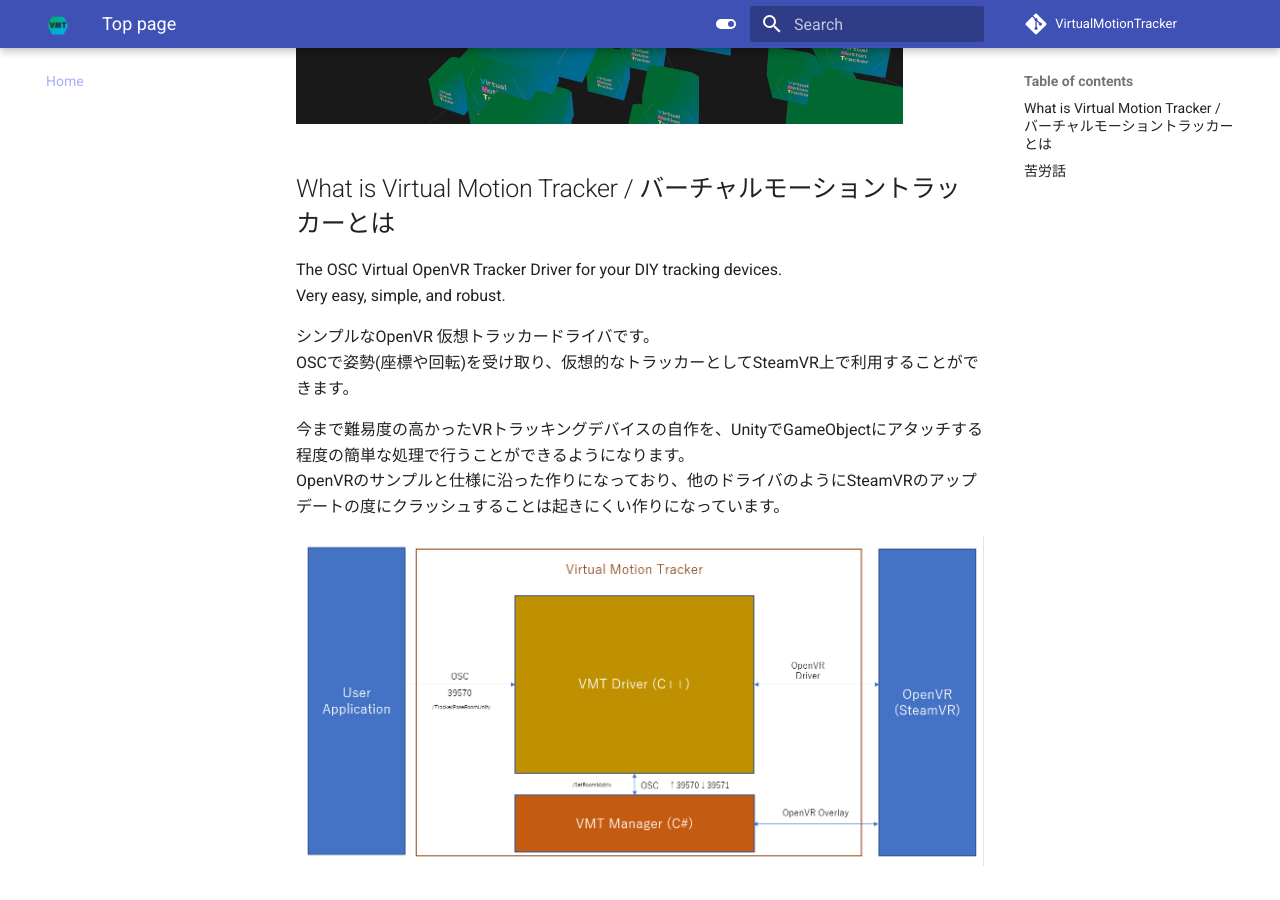
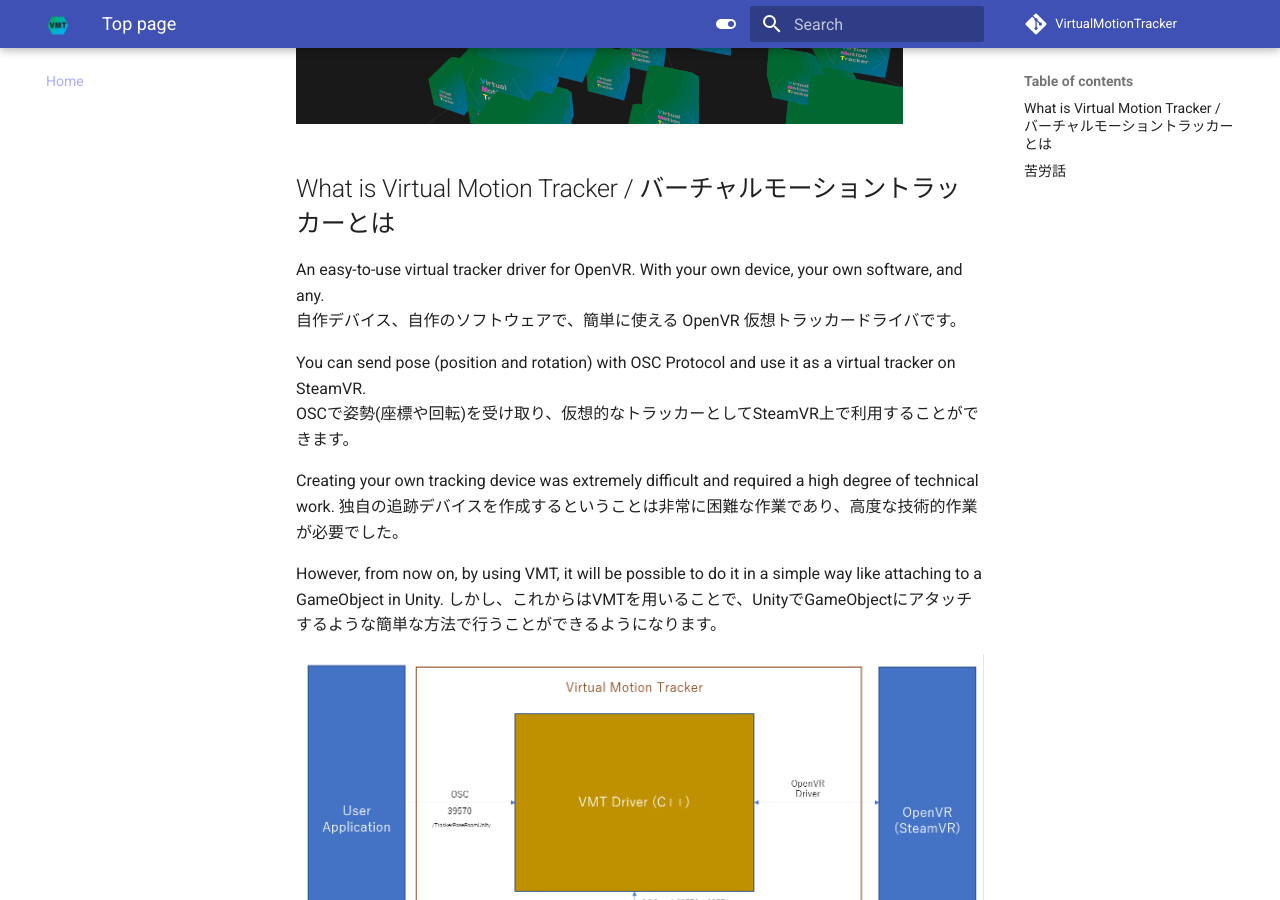
Before and after one commit to gpsnmeajp/VirtualMotionTrackerDocument, an MkDocs documentation site: the page built from docs/index.md, in a window 1280 px wide and 900 px high, scrolled down 545 px. Built offline with MkDocs 1.6.1 and Material for MkDocs 9.7.7, drawn with Linux system fonts in a browser that asks for light colours; comment, search, counter and statistics services are not loaded.

Commit message:
indexを書き換え

```diff
--- a/docs/index.md
+++ b/docs/index.md
@@ -9,14 +9,17 @@
 
 ## What is Virtual Motion Tracker / バーチャルモーショントラッカーとは
 
-The OSC Virtual OpenVR Tracker Driver for your DIY tracking devices.
-Very easy, simple, and robust.
+An easy-to-use virtual tracker driver for OpenVR. With your own device, your own software, and any.
+自作デバイス、自作のソフトウェアで、簡単に使える OpenVR 仮想トラッカードライバです。
 
-シンプルなOpenVR 仮想トラッカードライバです。
+You can send pose (position and rotation) with OSC Protocol and use it as a virtual tracker on SteamVR.
 OSCで姿勢(座標や回転)を受け取り、仮想的なトラッカーとしてSteamVR上で利用することができます。
 
-今まで難易度の高かったVRトラッキングデバイスの自作を、UnityでGameObjectにアタッチする程度の簡単な処理で行うことができるようになります。
-OpenVRのサンプルと仕様に沿った作りになっており、他のドライバのようにSteamVRのアップデートの度にクラッシュすることは起きにくい作りになっています。
+Creating your own tracking device was extremely difficult and required a high degree of technical work.
+独自の追跡デバイスを作成するということは非常に困難な作業であり、高度な技術的作業が必要でした。
+
+However, from now on, by using VMT, it will be possible to do it in a simple way like attaching to a GameObject in Unity.
+しかし、これからはVMTを用いることで、UnityでGameObjectにアタッチするような簡単な方法で行うことができるようになります。
 
 ![](/VirtualMotionTrackerDocument/img/Architecture.png?raw=true)
 
--- a/mkdocs.yml
+++ b/mkdocs.yml
@@ -16,7 +16,6 @@
   favicon: img/Ready32x32.png
   features:
     - navigation.tabs
-    - navigation.instant
   palette:
     - scheme: default
       toggle:
```
